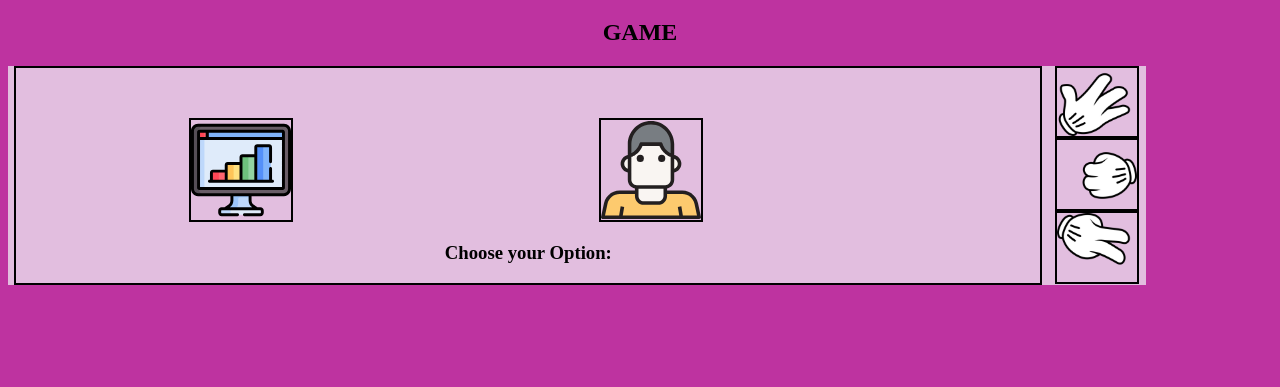
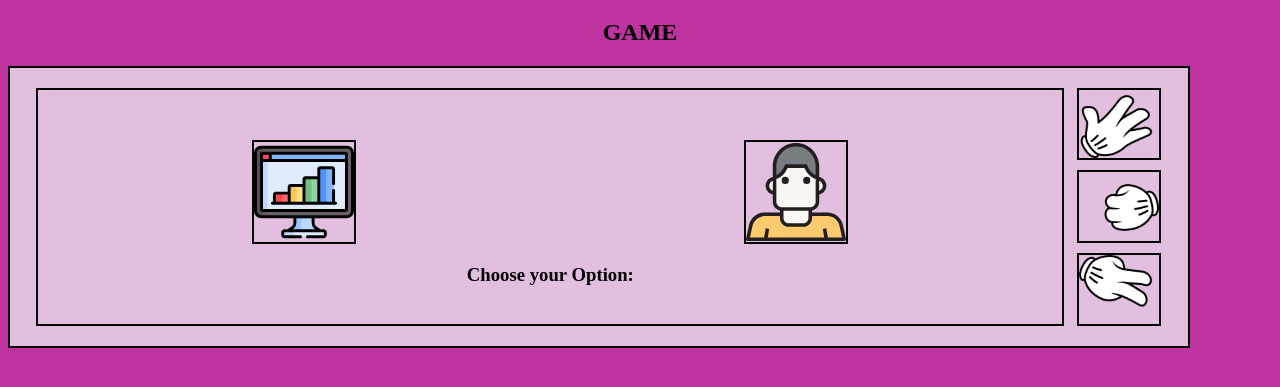
Before and after one commit to MarilenaRoque/RockPaperScissors, a plain HTML site: page index.html in a window 1280 px wide. Shown: the part 61-448 px from the top of the page. Drawn offline with Linux system fonts and the light colour scheme.

Commit message:
Finished HTML and CSS to go to JS

```diff
--- a/index.html
+++ b/index.html
@@ -23,9 +23,7 @@
 
                     <img class="selectedOption" id="cpuSelection" src="pc.svg"   width="100px">
                     <img class="selectedOption" id="humanSelection" src="user.svg" width="100px">
-
                 </div>
-
 
                 <div id="result">
 
@@ -33,14 +31,13 @@
 
                 </div>
 
-
             </div>
 
             <div id="options">
 
-                <img src="paper.png" alt="paper" width="80px">
-                <img src="rock.png" alt="rock" width="80px">
-                <img src="scissor.png" alt="scissor" width="80px">
+                <img src="paper.png" id="paper-button" alt="paper" width="80px">
+                <img src="rock.png" id="rock-button"alt="rock" width="80px">
+                <img src="scissor.png" id="scissor-button" alt="scissor" width="80px">
 
 
             </div>
--- a/style.css
+++ b/style.css
@@ -12,13 +12,14 @@ h3{
 
 #body-game{
     background-color: rgba(241, 245, 248, 0.719);
+    border: 2px solid black;
     width: 90%;
+    padding: 20px;
 }
 
 #arena {
     border: 2px solid black;
     width: 90%;
-
 }
 
 #selectedOptions {
@@ -28,8 +29,14 @@ h3{
   margin-right: 20px;
   margin-top: 50px;
   margin-bottom: 20px;
-  width: 80%;
+}
 
+#paper-button {
+    margin-bottom: 10px;
+}
+
+#rock-button {
+    margin-bottom: 10px;
 }
 
 img {
```
